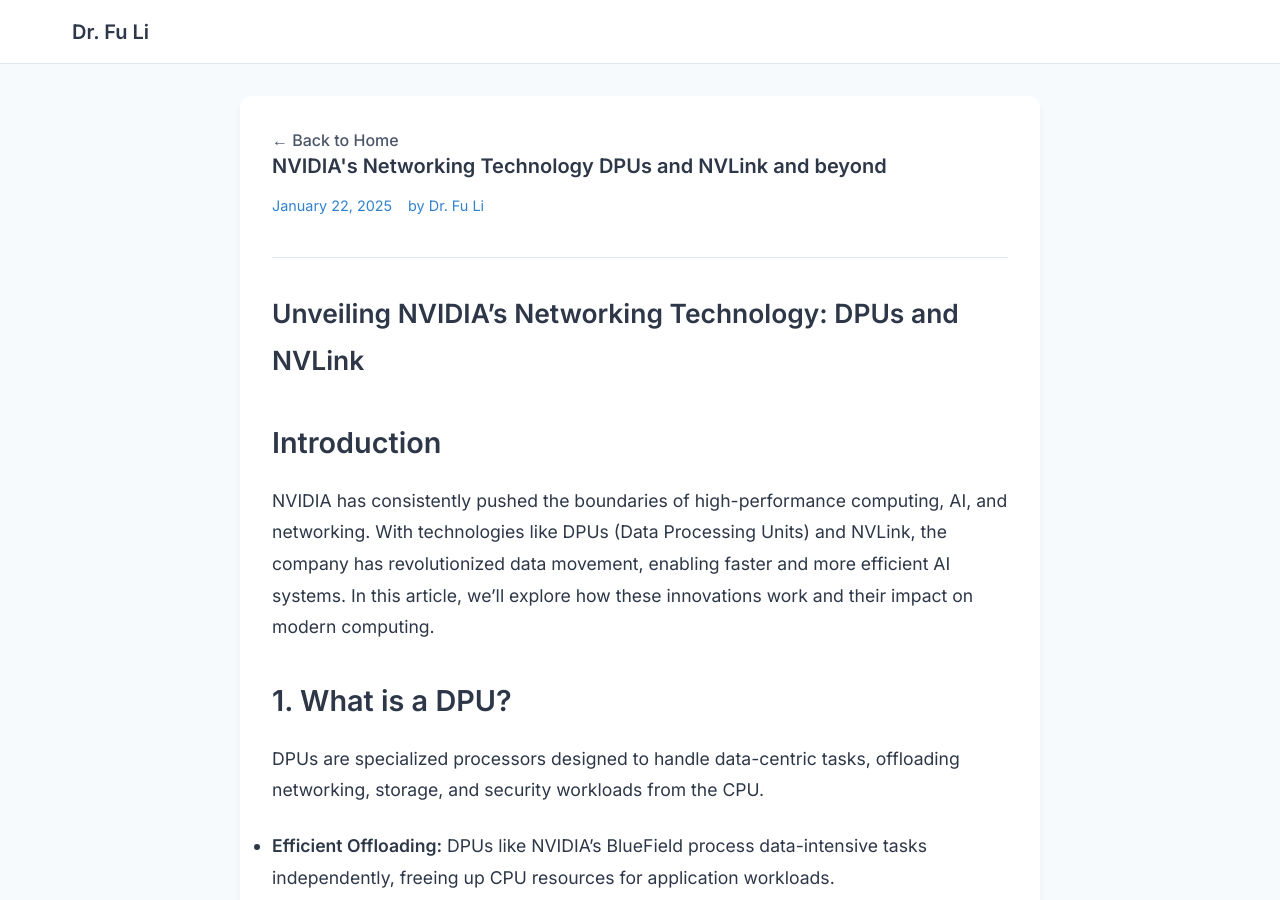
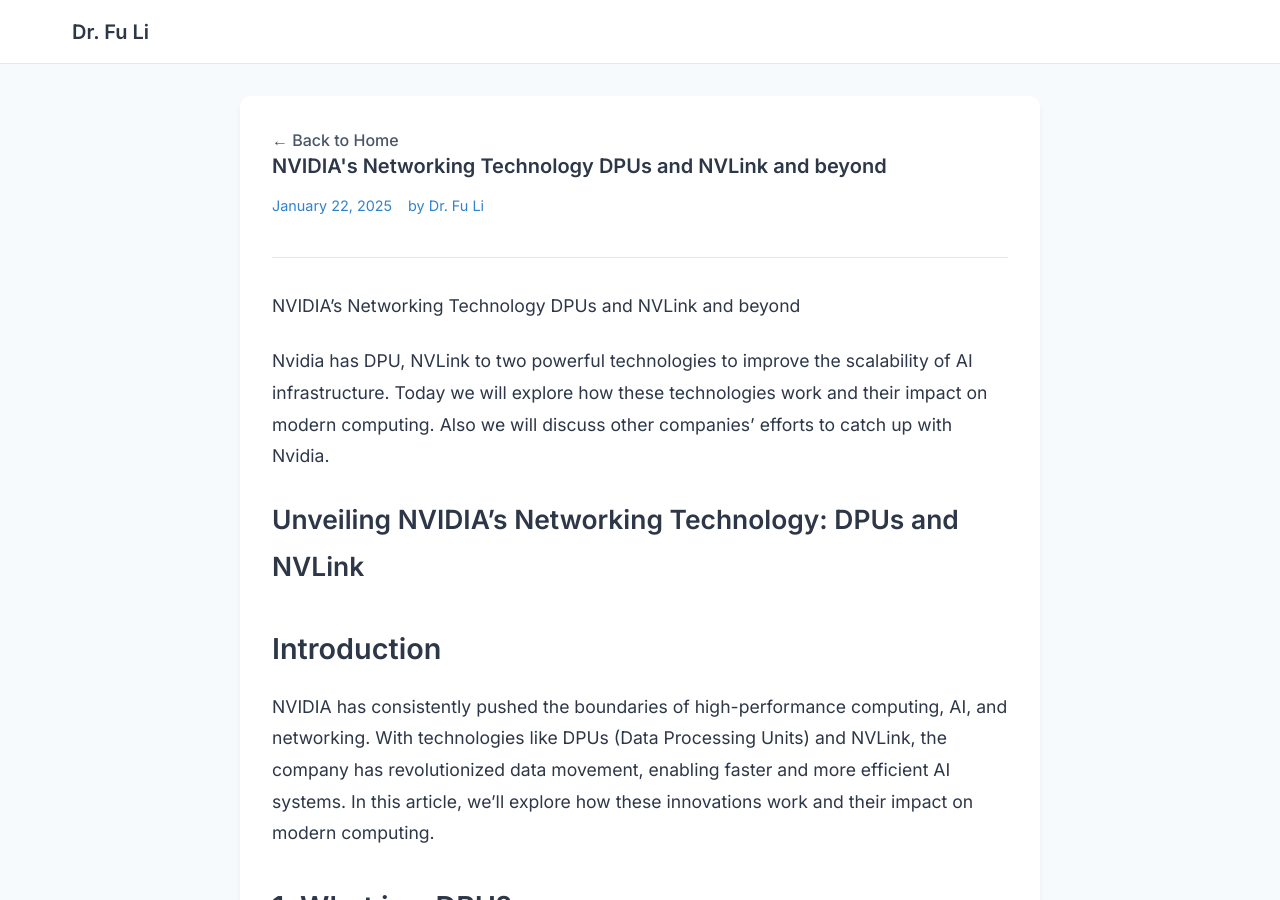
Before and after one commit to leoustc/leoustc.github.io, a Jekyll site: the page built from _posts/2025-01-22-nvidia-ai-infrastructure.md, in a window 1280 px wide and 900 px high. Built offline with Jekyll 4.4.1, drawn with Linux system fonts in a browser that asks for light colours.

Commit message:
20250122.11.05.31.43141

```diff
--- a/_posts/2025-01-22-nvidia-ai-infrastructure.md
+++ b/_posts/2025-01-22-nvidia-ai-infrastructure.md
@@ -2,8 +2,11 @@
 layout: post
 title: NVIDIA's Networking Technology DPUs and NVLink and beyond
 excerpt: Nvidia has DPU, NVLink to two powerful technologies to improve the scalability of AI infrastructure. Today we will explore how these technologies work and their impact on modern computing. Also we will discuss other companies' efforts to catch up with Nvidia.
+---
 
----
+{{ page.title }}
+
+{{ page.excerpt }}
 
 # Unveiling NVIDIA’s Networking Technology: DPUs and NVLink
 
```
